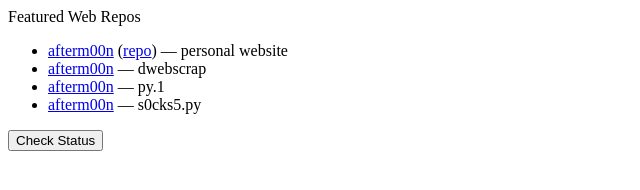
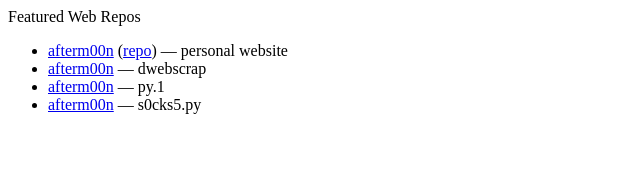
Before and after one commit to afterm00n/afterm00n.github.io, a plain HTML site: page index.html in a window 1280 px wide. Shown: the whole page, without its empty margins (0-640 px from the left). Drawn offline with Linux system fonts and the light colour scheme.

Commit message:
Update index.html

```diff
--- a/index.html
+++ b/index.html
@@ -4,15 +4,6 @@
 	<meta charset="utf-8">
 	<meta name="viewport" content="width=device-width, initial-scale=1">
 	<title>afterm00n.github.io</title>
-
-	<script>
-        async function checkStatus() {
-            const url = 'http://afterm00n.github.io/check_website/https://world.al'; // Replace <website_url> with the website you want to check
-            const response = await fetch(url);
-            const data = await response.json();
-            document.getElementById('status').innerText = `Status Code: ${data.status_code}`;
-        }
-    </script>
 </head>
 <body>
 	Featured Web Repos
@@ -23,10 +14,5 @@
 		<li><a href="#">afterm00n</a> — py.1 </li>
 		<li><a href="#">afterm00n</a> — s0cks5.py </li>
 	</ul>
-
-
-
-	 <button onclick="checkStatus()">Check Status</button>
-    <p id="status"></p>
 </body>
 </html>
```
